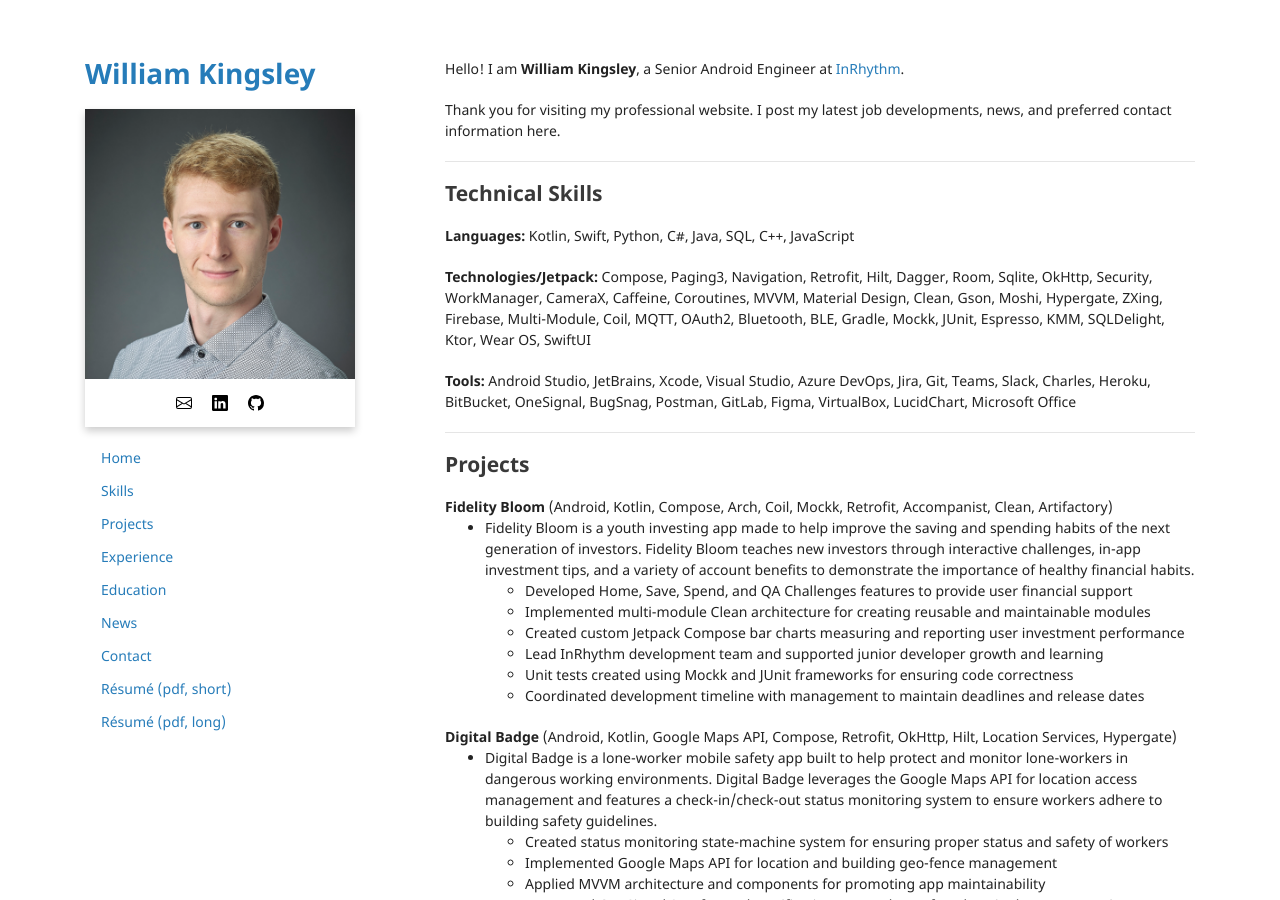
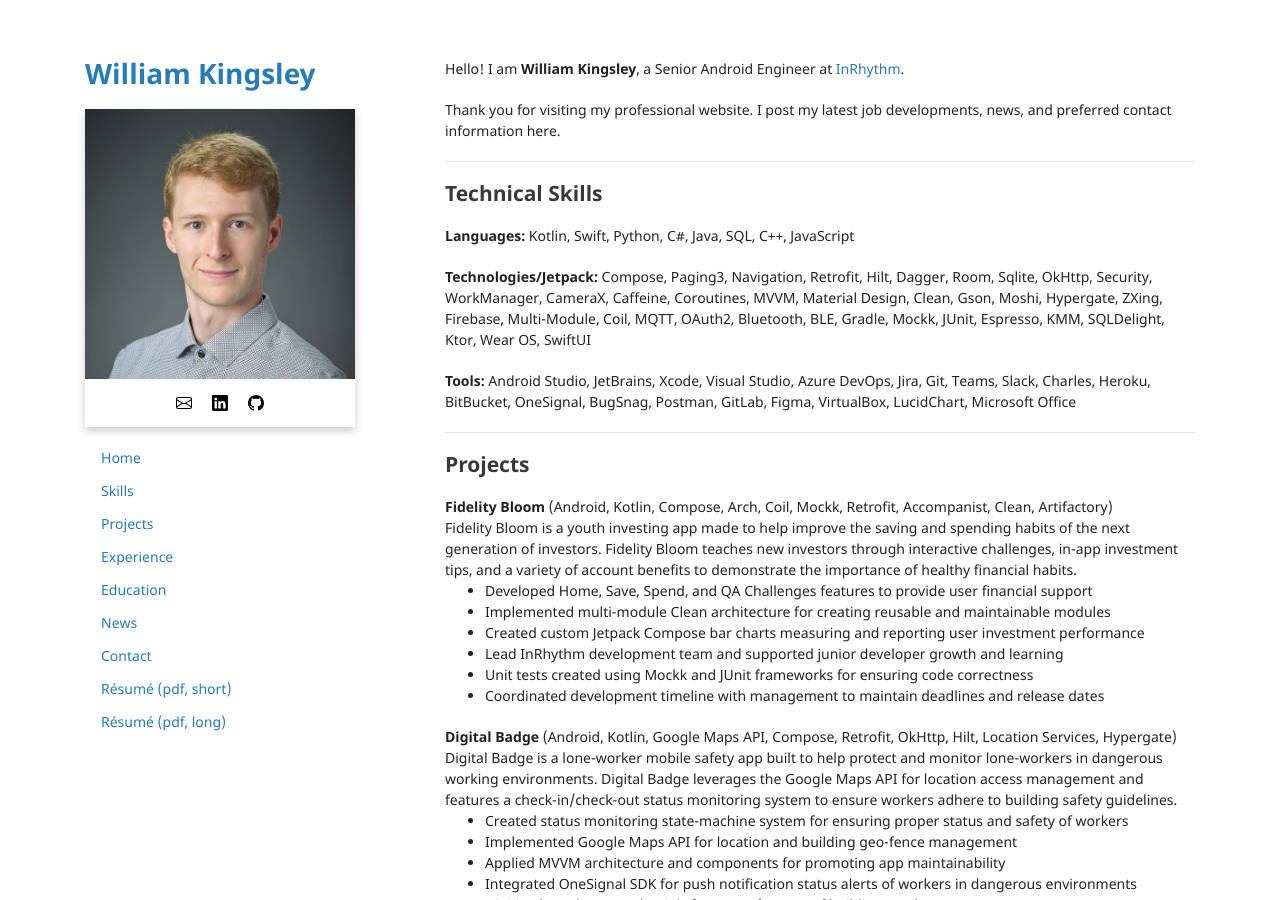
Before and after one commit to data-programmer/data-programmer.github.io, a Jekyll site: the page built from index.md, in a window 1280 px wide and 900 px high. Built offline with Jekyll 4.4.1, drawn with Linux system fonts in a browser that asks for light colours.

Commit message:
Fixing bug, removing inner list

```diff
--- a/_includes/projects.html
+++ b/_includes/projects.html
@@ -2,18 +2,15 @@
 <h2 id="projects">Projects</h2>
 {% for project in site.data.projects %}
 <div>
-    <p class="project-section"><strong>{{ project.title }}</strong> {{ project.tech }}
+    <p class="project-section"><strong>{{ project.title }}</strong> {{ project.tech }}<br>
+        {{ project.desc }}
+        {% if project.showpoints %}
         <ul>
-            <li>{{ project.desc }}
-                {% if project.showpoints %}
-                <ul>
-                    {% for item in project.points %}
-                    <li>{{ item.point }}</li>
-                    {% endfor %}
-                </ul>
-                {% endif %}
-            </li>
+            {% for item in project.points %}
+            <li>{{ item.point }}</li>
+            {% endfor %}
         </ul>
+        {% endif %}
     </p>
 </div>
 {% endfor %}
```
Also changed, not shown: 1 other file.
